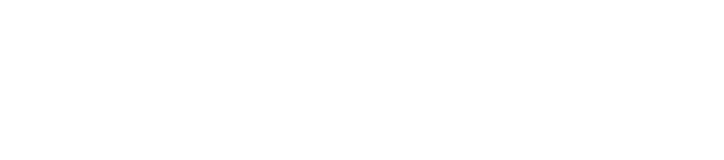
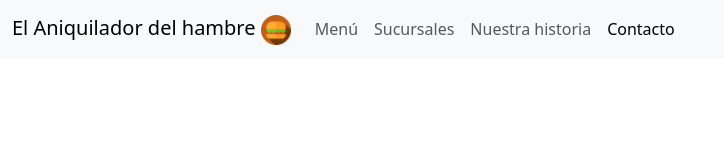
Before and after one commit to AlexanderRamos20/front_fuente_de_soda, a plain HTML site: page contacto.html in a window 1280 px wide. Shown: the whole page, without its empty margins (0-724 px from the left). Drawn offline with nearby package versions, Linux system fonts and the light colour scheme.

Commit message:
crea archivo

```diff
--- a/contacto.html
+++ b/contacto.html
@@ -3,9 +3,26 @@
 <head>
     <meta charset="UTF-8">
     <meta name="viewport" content="width=device-width, initial-scale=1.0">
+    <link href="https://cdn.jsdelivr.net/npm/bootstrap@5.3.5/dist/css/bootstrap.min.css" rel="stylesheet" integrity="sha384-SgOJa3DmI69IUzQ2PVdRZhwQ+dy64/BUtbMJw1MZ8t5HZApcHrRKUc4W0kG879m7" crossorigin="anonymous">
+    <script src="https://cdn.jsdelivr.net/npm/bootstrap@5.3.5/dist/js/bootstrap.bundle.min.js" integrity="sha384-k6d4wzSIapyDyv1kpU366/PK5hCdSbCRGRCMv+eplOQJWyd1fbcAu9OCUj5zNLiq" crossorigin="anonymous"></script>
     <title>Contacto</title>
 </head>
 <body>
-
+    <nav class="navbar navbar-expand-lg bg-body-tertiary">
+        <div class="container-fluid">
+          <a class="navbar-brand" href="index.html">El Aniquilador del hambre <img src="/imagenes/hamburguesa_logo.png" width="30px"> </a>
+          <button class="navbar-toggler" type="button" data-bs-toggle="collapse" data-bs-target="#navbarNavAltMarkup" aria-controls="navbarNavAltMarkup" aria-expanded="false" aria-label="Toggle navigation">
+            <span class="navbar-toggler-icon"></span>
+          </button>
+          <div class="collapse navbar-collapse" id="navbarNavAltMarkup">
+            <div class="navbar-nav">
+              <a class="nav-link" aria-current="page" href="index.html">Menú</a>
+              <a class="nav-link" href="sucursales.html">Sucursales</a>
+              <a class="nav-link" href="nuestraHistoria.html">Nuestra historia</a>
+              <a class="nav-link active" href="contacto.html">Contacto</a>
+            </div>
+          </div>
+        </div>
+      </nav>
 </body>
 </html>
```
Also changed, not shown: index.html (+20 -1 lines), nuestraHistoria.html (+18 -1 lines), sucursales.html (+18 -1 lines), CSS/styles.css (added), imagenes/hamburguesa_logo.png (added).
